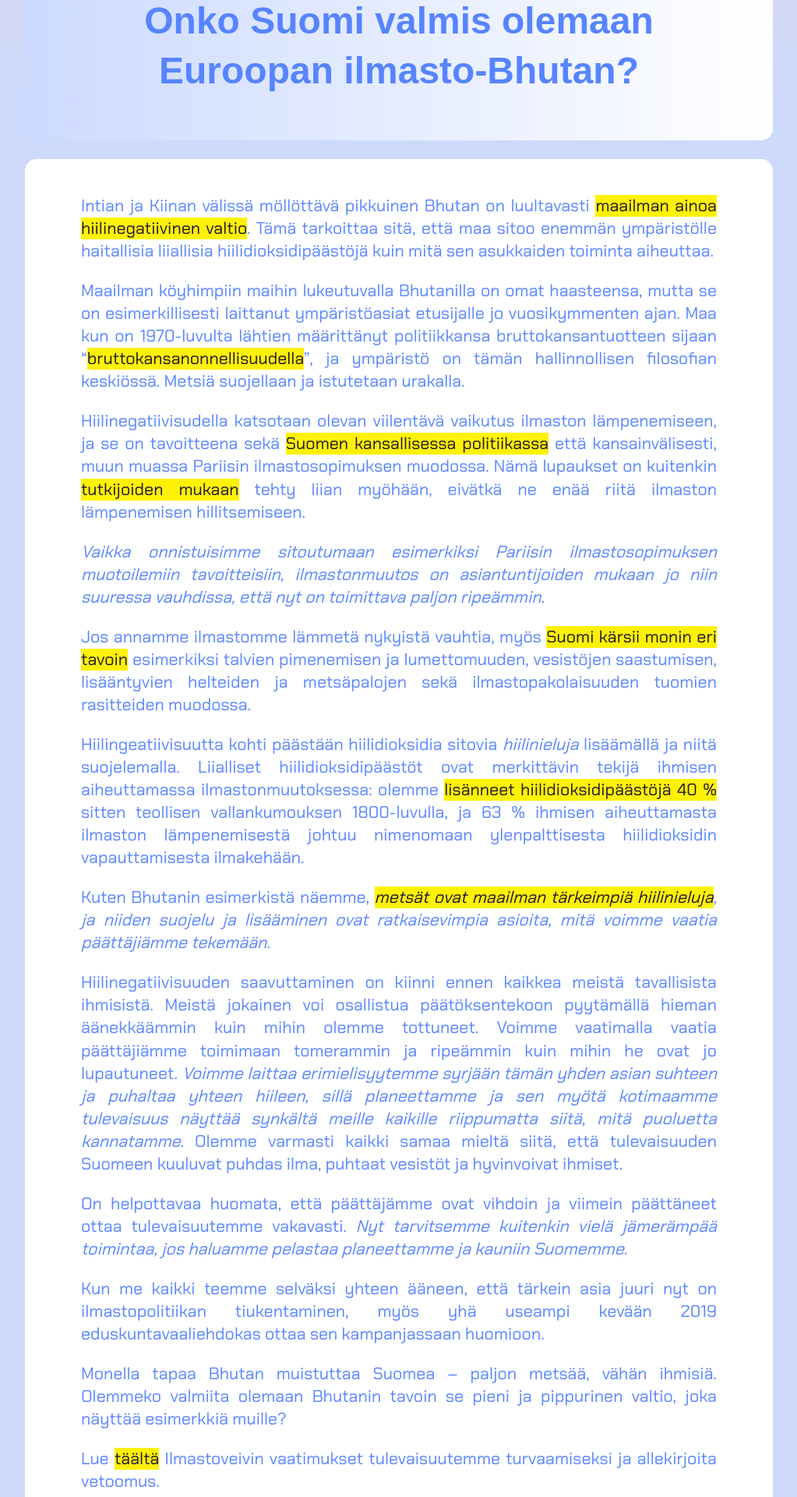
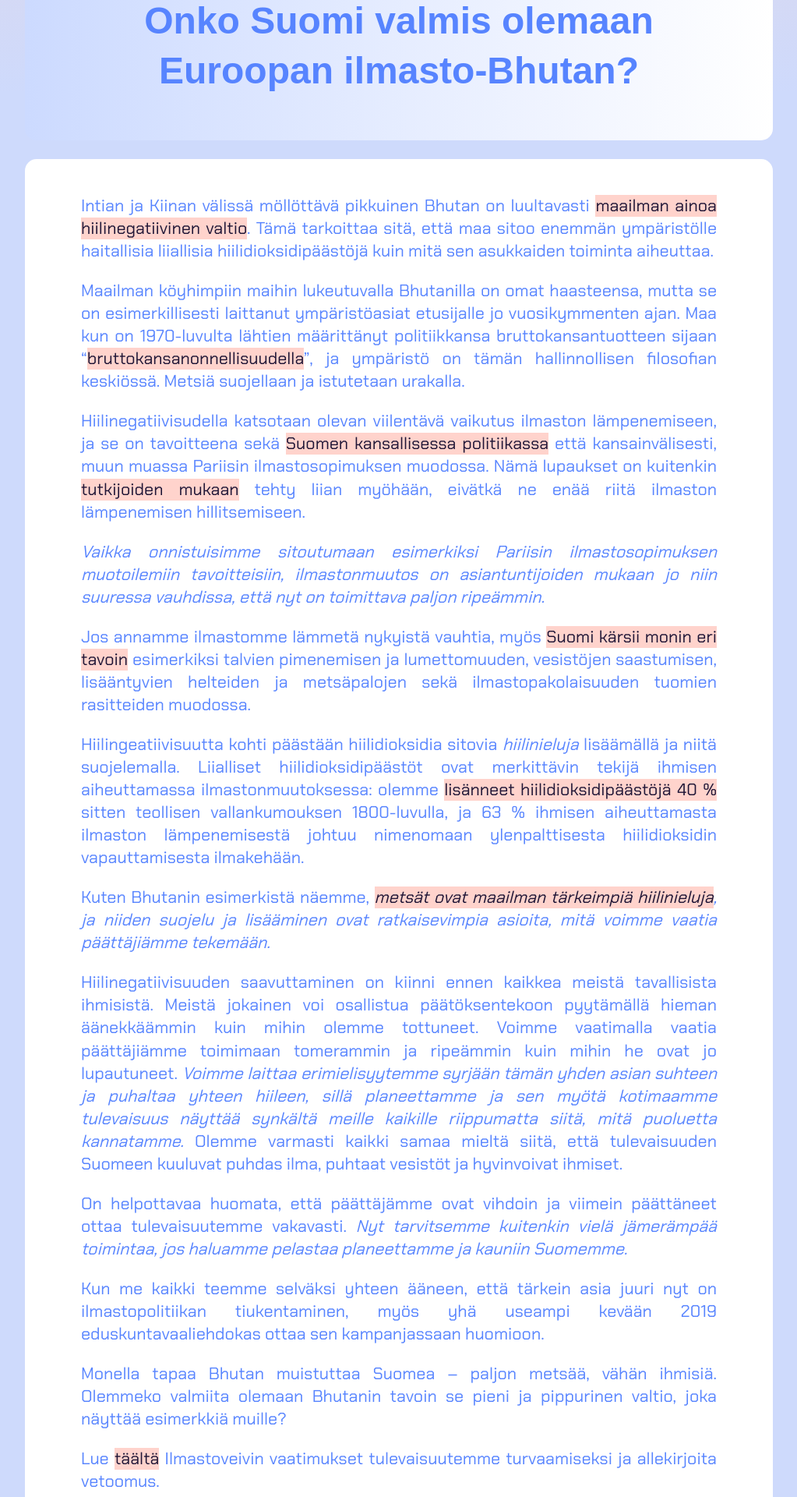
Before and after one commit to ilmastoveivi/ilmastoveivi.github.io, a Jekyll site: the page built from _posts/2019-01-28-suomesta-euroopan-bhutan.md, in a window 1280 px wide. Shown: the part 730-2650 px from the top of the page at 78% size, without its empty margins (128-1151 px from the left). Built offline with Jekyll 4.4.1, drawn with Linux system fonts in a browser that asks for light colours; nearby versions of some CDN libraries; some web fonts are replaced.

Commit message:
Changed link colour in blog

```diff
--- a/_sass/main.scss
+++ b/_sass/main.scss
@@ -412,6 +412,10 @@ p {
   p {
     font-size: 0.9em;
     text-align: justify;
+  }
+
+  a {
+    background-color: #FFD3CC;
   }
 }
 
```
